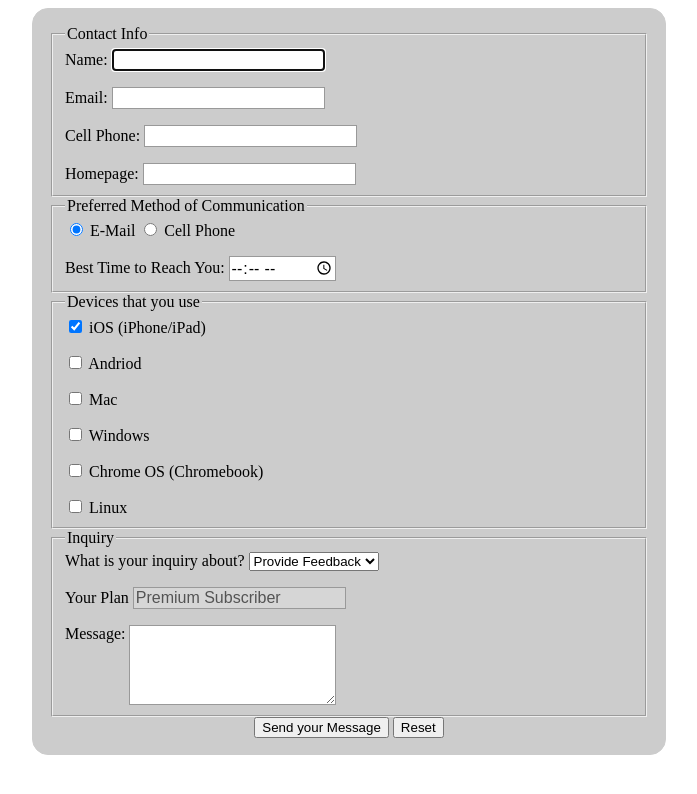
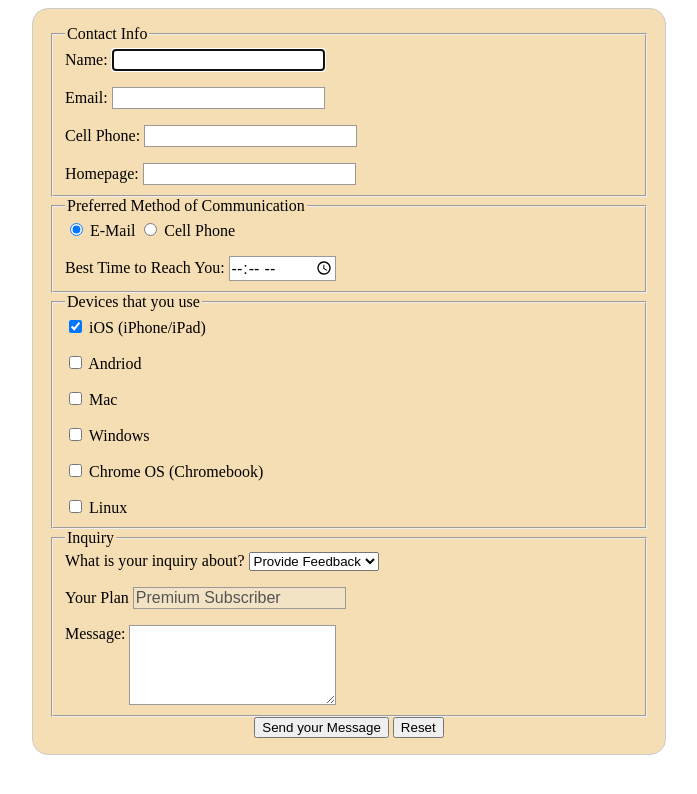
Before and after one commit to christineooi/elaborateform, a website: page index.html in a window 1280 px wide. Shown: the whole page, without its empty margins (291-988 px from the left). Drawn offline with Linux system fonts and the light colour scheme.

Commit message:
Style form

```diff
--- a/main.css
+++ b/main.css
@@ -6,7 +6,7 @@ form {
     padding: 1em;
     border: 1px solid #CCC;
     border-radius: 1em;
-    background: #CCC;
+    background: wheat
 }
 
 form div + div {
```
